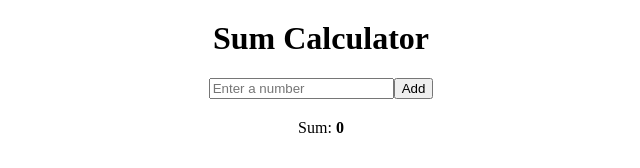
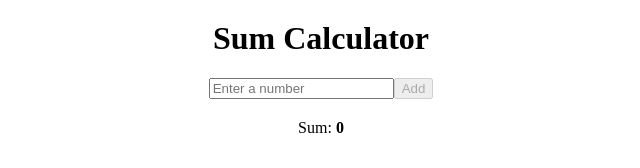
Before and after one commit to acciojob/sum-calculator-ManimehalaiAnandaraj, a React app: page / in a window 1280 px wide. Shown: the top 168 px of the page, without its empty margins (319-959 px from the left). Built offline with nearby package versions, Linux system fonts and the light colour scheme.

Commit message:
Completed assignment

```diff
--- a/src/components/App.js
+++ b/src/components/App.js
@@ -13,7 +13,6 @@ function App() {
       setNumbers(prevNumbers => [...prevNumbers, num]);
       setInputValue('');
     } else {
-    // Optionally, you can alert the user or show a message
     alert("Please enter a valid number");
   }
 };
@@ -34,7 +33,7 @@ function App() {
           onChange={(e) => setInputValue(e.target.value)}
           placeholder="Enter a number"
         />
-        <button type="submit">Add</button>
+        <button type="submit" disabled={inputValue === '' || isNaN(parseInt(inputValue, 10))}>Add</button>
       </form>
       <div className="sum-display">
         <p>Sum: <strong>{sum}</strong></p>
```
